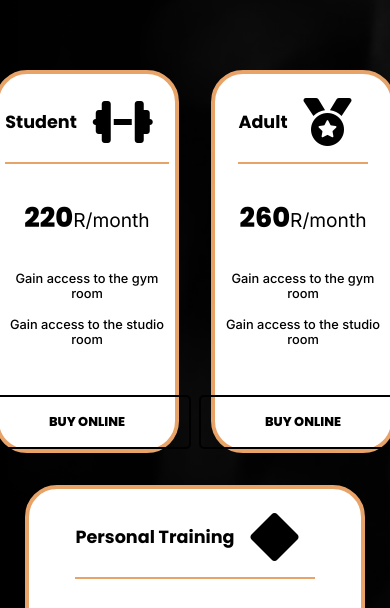
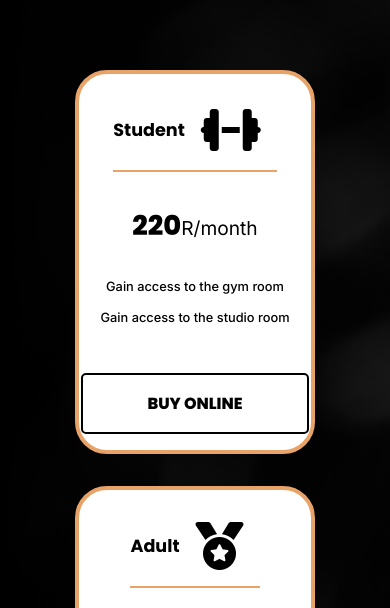
Before and after one commit to Voltexs/FHP-GYM, a plain HTML site: page membership.html in a window 390 px wide. Shown: the part 227-835 px from the top of the page. Drawn offline with nearby package versions, Linux system fonts and the light colour scheme; a web font is replaced by a local one.

Commit message:
Jaja hy klaar

```diff
--- a/styles/memberships.css
+++ b/styles/memberships.css
@@ -168,16 +168,15 @@
 }
 @media screen and (max-width: 580px) {
   .grid-container{
-    grid-template-columns: 1fr 1fr; /* Two columns for mobile */
-    gap: 0rem; /* Reduced gap for better fit */
-    padding: 0; /* No padding */
+    grid-template-columns: 1fr; /* Stack cards vertically */
+    gap: 2rem; /* Add some gap between cards */
   }
 
   .card-container{
     margin: 0 auto; /* Center the cards */
-    padding: 0rem; /* Adjust padding */
-    font-size: 0.8rem; /* Adjust font size if necessary */
-    width: 85%;
+    padding: 1rem; /* Adjust padding for better fit */
+    font-size: 1rem; /* Adjust font size for readability */
+    width: 90%; /* Make cards wider on mobile */
   }
 
   .card-title-wrapper h1{
@@ -193,7 +192,7 @@
   }
 
   .card-title-wrapper{
-    margin-top: 0.5rem; /* Adjusted margin */
+    margin-top: 0rem; /* Adjusted margin */
   }
 }
 
```
